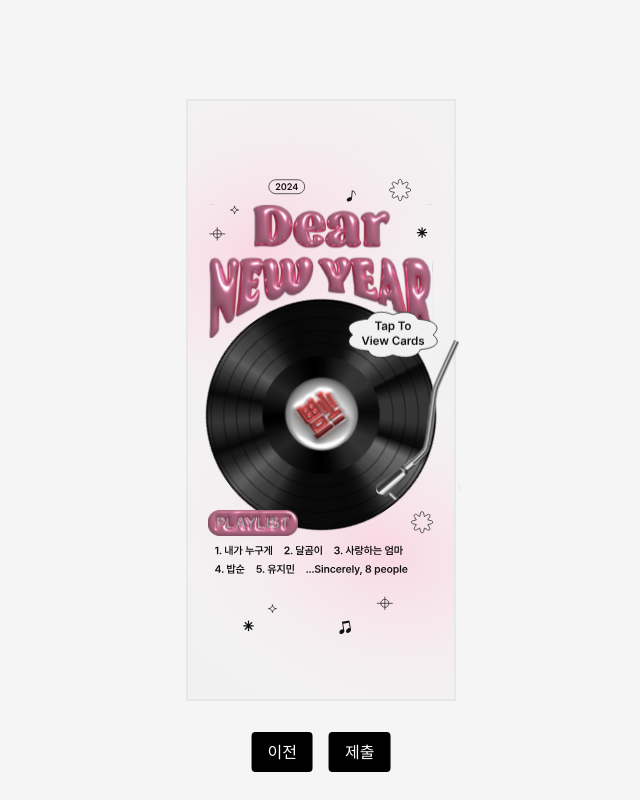
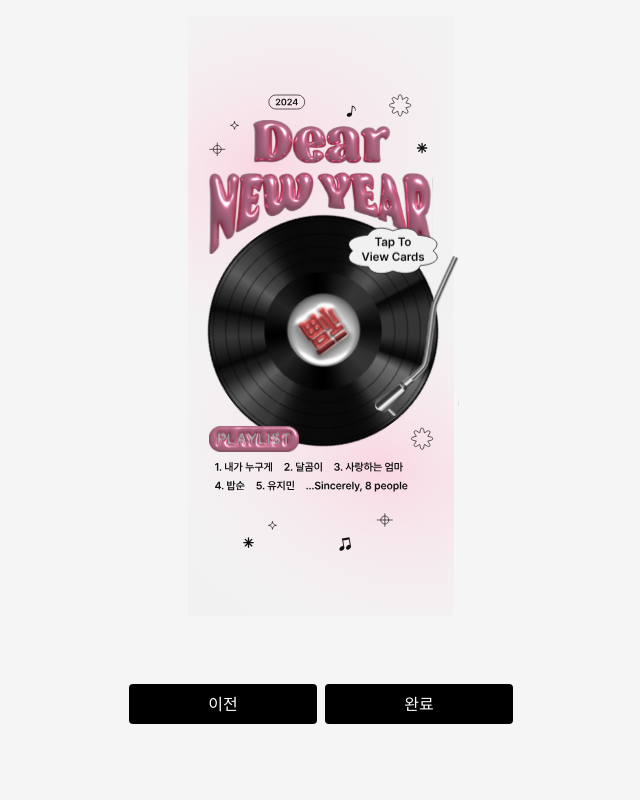
Before and after one commit to whats-the-letter/FE, a Next.js app: page /info in a window 1280 px wide. Both pictures are taken after a click on the button "미리보기". Shown: the whole page, without its empty margins (319-959 px from the left). Built offline with nearby package versions, Linux system fonts and the light colour scheme.

Commit message:
feat : 미리보기 디자인 레이아웃 수정

```diff
--- a/features/collection/components/PreviewInfo.tsx
+++ b/features/collection/components/PreviewInfo.tsx
@@ -27,12 +27,12 @@ const PreivewInfo: React.FC<PreivewInfoProps> = ({
 }) => {
   return (
     <div
-      className="flex w-full h-full items-center justify-center max-w-[375px] max-h-[812px] mx-auto
+      className="flex flex-col w-full h-full items-center justify-center m-auto p-4 gap-2
      "
     >
-      <div className="relative max-w-[270px] max-h-[700px] mx-auto">
+      <div className="relative max-w-[270px] max-h-[600px] mx-auto">
         <img
-          className="w-full h-full object-cover border-2 border"
+          className="w-full h-full object-cover "
           src={infoSvg.lpBackground[submittedData.lpBackground]}
           alt="preview-background"
         />
@@ -59,19 +59,22 @@ const PreivewInfo: React.FC<PreivewInfoProps> = ({
           alt="playlist"
         />
       </div>
-      <div className="absolute bottom-7 left-1/2 transform -translate-x-1/2 flex space-x-4">
+      <div
+        className="flex w-full h-full max-w-sm items-center justify-between mx-auto gap-2
+      "
+      >
         <button
-          className="bg-black text-white w-full px-4 py-2 rounded"
+          className="bg-black text-white w-full p-2 rounded"
           onClick={onPrevious}
         >
           이전
         </button>
         <button
-          className="bg-black text-white w-full px-4 py-2 rounded"
+          className="bg-black text-white w-full p-2 rounded"
           onClick={onComplete}
           type="submit"
         >
-          제출
+          완료
         </button>
       </div>
     </div>
```
